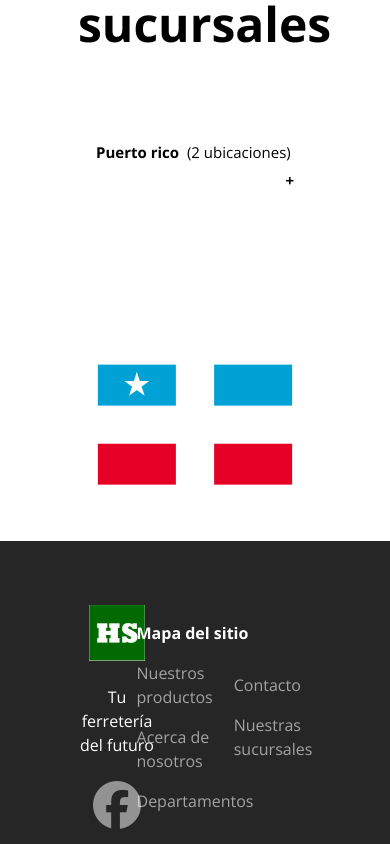
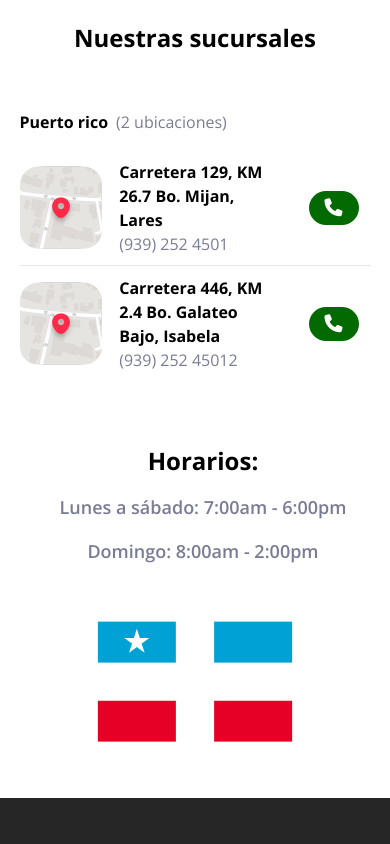
Before and after one commit to angelicacruzopf/hd-solutions, a React (Create React App) app: page / in a window 390 px wide. Shown: the part 5440-6284 px from the top of the page. Built offline with nearby package versions, Linux system fonts and the light colour scheme.

Commit message:
Mobile version

```diff
--- a/src/App.js
+++ b/src/App.js
@@ -23,6 +23,13 @@ function App() {
       <ContactUs />
       <Locations />
       <section>
+        <div class="flex flex-col items-center ms-4 text-lighterGray gap-y-4 md:hidden text-lg font-semibold">
+            <p class="font-bold text-black text-2xl">Horarios:</p>
+            <p>Lunes a sábado: 7:00am - 6:00pm</p>
+            <p>Domingo: 8:00am - 2:00pm</p>
+        </div>
+      </section>
+      <section>
         <div class="flex justify-center py-14">
           <img src={flag} alt='Bandera' />
         </div>
--- a/src/components/Footer.jsx
+++ b/src/components/Footer.jsx
@@ -3,34 +3,35 @@ import logoIcn from '../assets/img/hs-logo-icon.png'
 export default function Footer() {
     return(
         <section class="bg-neutral-800 flex flex-col justify-center items-center py-16">
-            <div class="grid grid-cols-3 w-3/5 place-items-center pb-16">
+            <div class="md:grid grid-cols-3 w-[90%] md:w-3/5 place-items-center pb-16">
                 <div class="flex flex-col gap-6 w-full">
-                    <div class="w-14 h-14 bg-neutral-300 justify-self-center self-center flex justify-center items-center">
+                    <div class="md:w-14 md:h-14 bg-neutral-300 justify-self-center self-center flex justify-center items-center">
                         <img src={logoIcn} alt="Ícono del logo" class="object-cover h-full w-full"/>
                     </div>
                     <p class="text-white text-center">Tu ferretería del futuro</p>
-                    <div class="text-white opacity-50 text-5xl flex flex-row justify-center">
+                    <div class="text-white opacity-50 text-5xl flex flex-row justify-center mb-6 md:mb-0">
                         <i class="fa-brands fa-facebook"></i>
                     </div>
 
                 </div>
-                <div class="flex flex-col gap-y-4">
-                    <h3 class="text-white font-bold">Mapa del sitio</h3>
-                    <ul class="text-neutral-400 grid gap-y-4">
+                <div class="flex flex-col gap-y-4 mb-4 md:mb-0 text-white">
+                    <h3 class=" font-bold">Mapa del sitio</h3>
+                    <ul class="grid gap-y-4 underline opacity-60">
+                        <li class="md:hidden">Inicio</li>
                         <li>Nuestros productos</li>
                         <li>Acerca de nosotros</li>
                         <li>Departamentos</li>
                     </ul>
                 </div>
-                <div>
-                    <ul class="text-neutral-400 grid gap-y-4">
+                <div class="text-white opacity-60">
+                    <ul class="grid gap-y-4 underline">
                         <li>Contacto</li>
                         <li>Nuestras sucursales</li>
                     </ul>
                 </div>
             </div>
-            <hr class="opacity-50 w-3/5"/>
-            <span class="text-neutral-400 pt-8 mb-8">2023, Hardware Solutions Inc., Todos los derechos reservados.</span>
+            <hr class="opacity-50 w-[90%] md:w-3/5"/>
+            <span class="text-white opacity-60 pt-8 mb-8 w-[90%]">2023, Hardware Solutions Inc., Todos los derechos reservados.</span>
         </section>
     );
 };
--- a/src/components/Form.jsx
+++ b/src/components/Form.jsx
@@ -16,7 +16,7 @@ export default function Form() {
             <div class="col-span-2">
                 <input type="tel" name="phone" id="phone"  placeholder="Número telefónico" class=" placeholder:text-mediumGray"/>
             </div>
-            <div class="col-span-2 row-span-6">
+            <div class="col-span-2 row-span-6 h-full">
                 <textarea name="message" id="message" placeholder="Escribe un mensaje" class="h-full placeholder:pt-2 placeholder:text-mediumGray"></textarea>
             </div>
         </form>
--- /dev/null
+++ b/src/components/cards/LocationCard.jsx
@@ -0,0 +1,27 @@
+import {locationsList} from '../../assets/data/dataLocations';
+import map from "../../assets/img/map.png";
+import BtnIcnLeft from '../buttons/BtnIcnLeft';
+
+
+export default function LocationCard() {
+
+    return (
+        <>
+            {locationsList.map(value =>
+
+            <div class="flex items-center justify-between" key={value.id}>
+                <div class="bg-gray-300 rounded-3xl my-4">
+                    <img src={map} alt="mapa"/>
+                </div>
+                <div class="w-1/2">
+                    <h4 class="font-bold md:text-lg ms-4 sm:m-0">{value.address}</h4>
+                    <p class="font-normal text-lighterGray ms-4 sm:m-0">{value.phone}</p>
+                </div>
+                <div class="ms-4 sm:m-0">
+                    <BtnIcnLeft></BtnIcnLeft>
+                </div>
+            </div>
+            )}
+        </>
+    );
+};
--- a/src/css/form.css
+++ b/src/css/form.css
@@ -14,7 +14,7 @@ label {
 
   form textarea {
     width: 100%;
-    height: 180px;
+    min-height: 150px;
     border-radius: 10px;
     resize: none;
     background-color: #F5F5F5;
--- a/src/pages/ContactUs.jsx
+++ b/src/pages/ContactUs.jsx
@@ -4,7 +4,7 @@ import BtnFlatGreen from "../components/buttons/BtnFlatGreen";
 export default function ContactUs() {
     return (
         <section class="grid grid-cols-1 ">
-            <div class="flex flex-col md:grid grid-cols-3 py-20 w-9/12 place-self-center gap-8">
+            <div class="flex flex-col md:grid grid-cols-3 py-20 w-[90%] md:w-9/12 place-self-center gap-8">
                 <div class="flex flex-col w-full gap-8">
                     <h2 class="font-bold md:mb-10 text-2xl text-center md:text-4xl md:text-left">¿Necesitas algo?
                     <br />
--- a/src/pages/Locations.jsx
+++ b/src/pages/Locations.jsx
@@ -1,55 +1,20 @@
-import { locationsList } from "../assets/data/dataLocations";
-import { useState } from "react";
-import map from "../assets/img/map.png"
-
-function LocationCard({ state }) {
-  return (
-    <>
-      {state.map((value) => (
-        <div className="flex items-center mb-7" key={value.id}>
-          <div className="bg-gray-300 w-20 h-20 rounded-lg">
-            <img src={map} alt="Mapa" class="object-cover h-full w-full"/>
-          </div>
-          <div>
-            <h4 className="font-semibold text-lg ms-4">{value.address}</h4>
-            <p className="font-normal text-gray-500 ms-4">{value.phone}</p>
-          </div>
-        </div>
-      ))}
-    </>
-  );
-}
+import LocationCard from "../components/cards/LocationCard";
 
 export default function Locations() {
-  const [showDallas, setShowDallas] = useState(false);
-
-  const dallas = locationsList.filter((value) => value.state === "Dallas");
-
   return (
     <section className="flex justify-center">
-      <div className="flex flex-col w-3/5 justify-center">
-        <h2 className="font-bold text-center mb-10 text-5xl">Nuestras sucursales</h2>
-        <div className="grid mb-16 divide-y">
-          <div>
-            <button
-              onClick={() => setShowDallas(!showDallas)}
-              className={`accordion my-8 font-bold text-lg ${
-                showDallas ? "active" : ""
-              }`}
-            >
-              Puerto rico
-              <span className="font-normal ms-1"> (2 ubicaciones)</span>
-            </button>
-            <div
-              className={`panel flex justify-center gap-16 ${
-                showDallas ? "" : "hidden"
-              }`}
-            >
-              {showDallas && <LocationCard state={dallas} />}
-            </div>
+      <div className="flex flex-col w-[90%] md:w-9/12 md:justify-center">
+        <h2 className="font-bold text-center mb-10  text-2xl md:text-5xl">Nuestras sucursales</h2>
+        <div className="grid mb-16">
+          <div class="flex items-center">
+            <h3 class="font-bold py-4">Puerto rico</h3>
+            <span class="text-lighterGray ms-2">(2 ubicaciones)</span>
+          </div>
+          <div class="divide-y w-full">
+            <LocationCard />
           </div>
         </div>
       </div>
     </section>
   );
-}
+};
```
Also changed, not shown: src/assets/img/hs-logo-icon.png.
